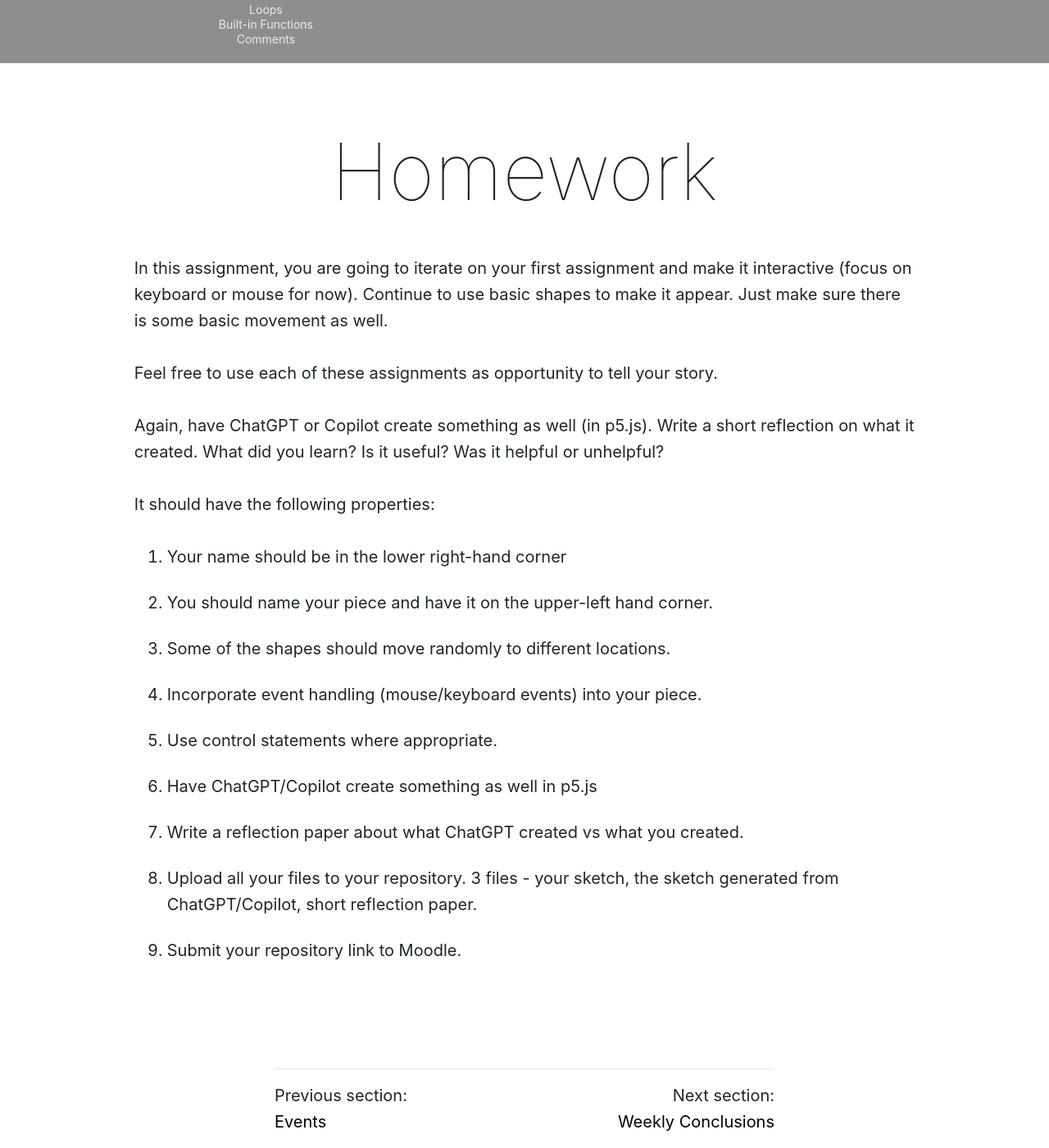
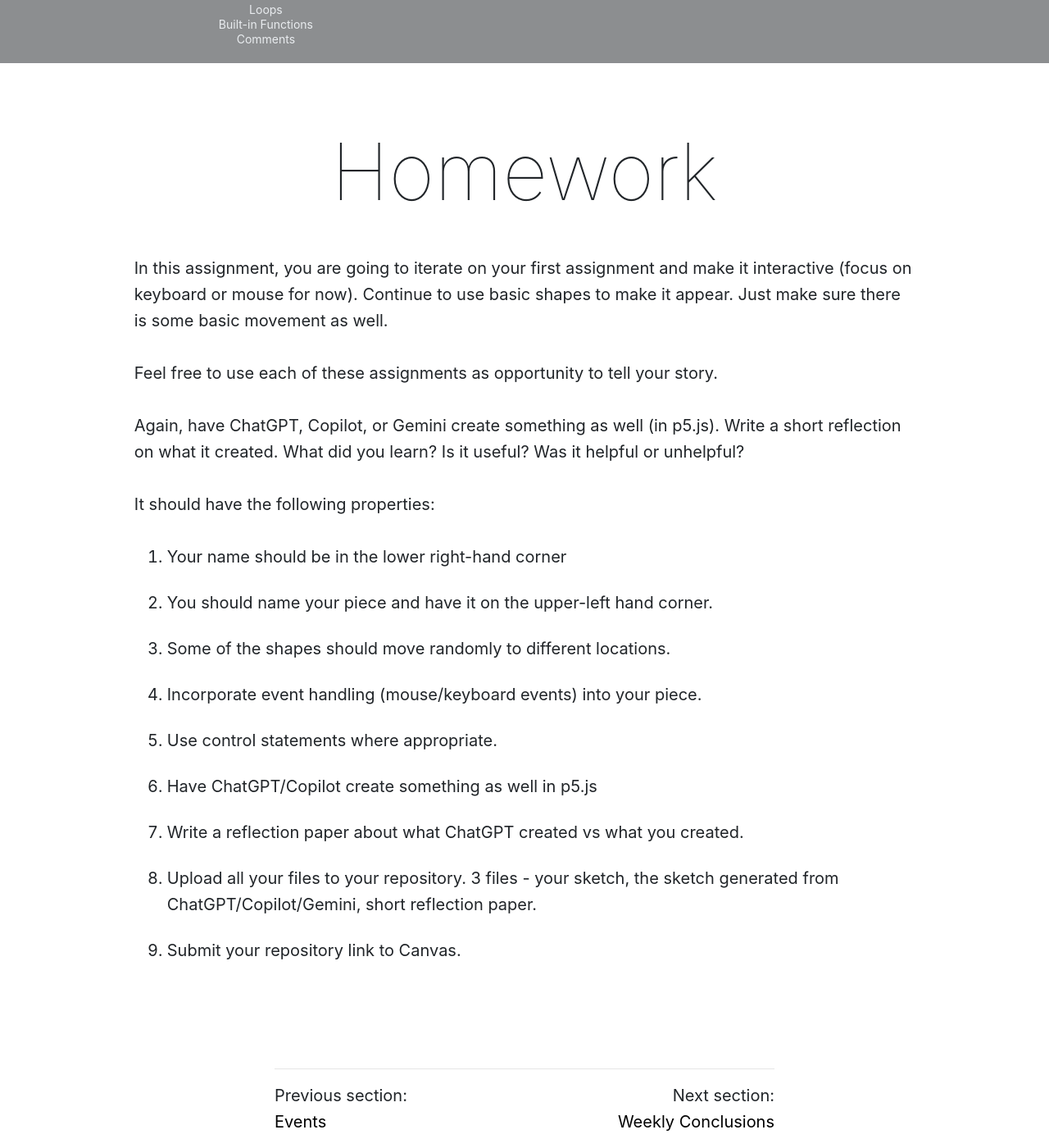
Before and after one commit to Montana-Media-Arts/220-creative-coding2-Spring2025, a Jekyll site: the page built from modules/week-3/_posts/2011-01-01-homework.md, in a window 1280 px wide and 1400 px high, scrolled down 270 px. Shown: the whole window at 82% size. Built offline with Jekyll 4.4.1, drawn with Linux system fonts in a browser that asks for light colours; nearby versions of some CDN libraries; comment, search, counter and statistics services are not loaded.

Commit message:
Update 2011-01-01-homework.md

```diff
--- a/modules/week-3/_posts/2011-01-01-homework.md
+++ b/modules/week-3/_posts/2011-01-01-homework.md
@@ -10,7 +10,7 @@ In this assignment, you are going to iterate on your first assignment and make i
 
 Feel free to use each of these assignments as opportunity to tell your story.
 
-Again, have ChatGPT or Copilot create something as well (in p5.js).  Write a short reflection on what it created.  What did you learn?  Is it useful?  Was it helpful or unhelpful?
+Again, have ChatGPT, Copilot, or Gemini create something as well (in p5.js).  Write a short reflection on what it created.  What did you learn?  Is it useful?  Was it helpful or unhelpful?
 
 <!--
 continue working with basic shapes in p5.js.  We are going to now formally incorporate control statements and variables. Whenever the program calls the draw method, keep track of the count. Every time the number exceeds a multiple of 1000, have your program change shapes and color. Put the shapes in random locations.
@@ -26,8 +26,8 @@ It should have the following properties:
 5. Use control statements where appropriate.
 6. Have ChatGPT/Copilot create something as well in p5.js
 7. Write a reflection paper about what ChatGPT created vs what you created.
-8. Upload all your files to your repository. 3 files - your sketch, the sketch generated from ChatGPT/Copilot, short reflection paper.
-9. Submit your repository link to Moodle.
+8. Upload all your files to your repository. 3 files - your sketch, the sketch generated from ChatGPT/Copilot/Gemini, short reflection paper.
+9. Submit your repository link to Canvas.
 
 <!--
 1. Border around the edge of your window
```
